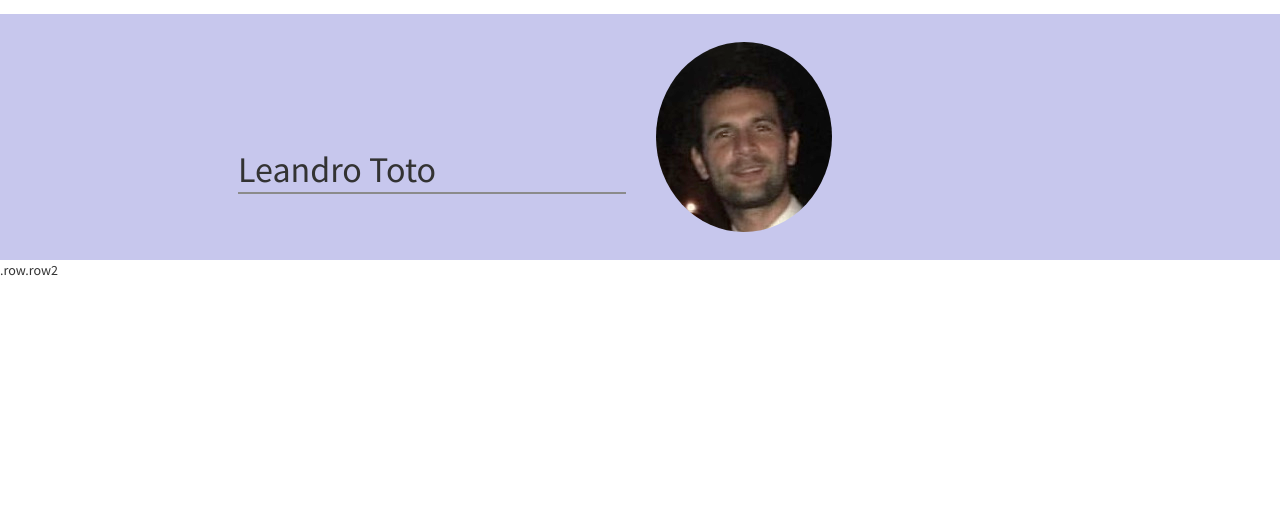
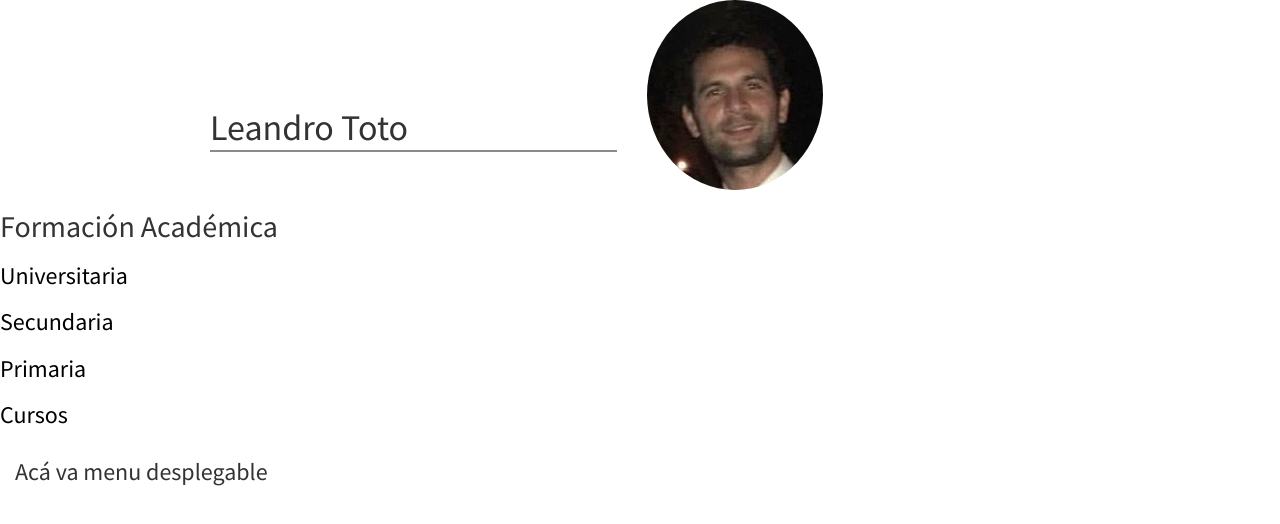
Before and after one commit to leandrototo/Proy-UTN, a plain HTML site: page index.html in a window 1280 px wide. Drawn offline with nearby package versions, Linux system fonts and the light colour scheme.

Commit message:
formacieon academica

```diff
--- a/estilos.css
+++ b/estilos.css
@@ -47,3 +47,10 @@ a:hover {
 a:active {
     text-decoration: none;
 }
+
+.formac {
+    float: left;
+}
+.text-experiencia.{
+    float: right;
+}
--- a/index.html
+++ b/index.html
@@ -19,7 +19,7 @@
 </head>
 <body>
     <div class="container-float">
-        <div class="row row1">
+        <div class="row">
             <div class="col-md-4 nombre">
                 <h1 class="LT">Leandro Toto</h1>
             </div>
@@ -27,7 +27,58 @@
                 <img class="foto" src="foto4x42.jpg" alt="Foto 4x4">
             </div>
         </div>
-        .row.row2
+        <div class="row">
+            <div class="col-md-4 formac">
+                <h2>Formación Académica</h2>
+                <ul class="lista-estudios" >
+                    <li>
+                        <a href="#">
+                            <h3>Universitaria</h3>
+                        </a>
+                    </li>
+                    <li>
+                        <a href="#">
+                            <h3>Secundaria</h3>
+                        </a>
+                    </li>
+                    <li>
+                        <a href="#">
+                            <h3>Primaria</h3>
+                        </a>
+                    </li>
+                    <li>
+                        <a href="#">
+                            <h3>Cursos</h3>
+                        </a>
+                    </li>
+                </ul>
+            </div>
+        </div>
+        <div class="col-md-8 text-experiencia">
+                <h3>Acá va menu desplegable</h3>
+        </div>
+        <!--
+        <div class="row row3">
+                <h3>Experiencia Laboral</h3>
+                <div class="acordeon">
+                    <h4>
+                        Aerolíneas Argentinas
+                    </h4>
+                    <h4>
+                        Edenor
+                    </h4>
+                    <h4>
+                        Telefónica
+                    </h4>
+                    <h4>
+                        SAP
+                    </h4>
+                    <h4>
+                        Tecpetrol
+                    </h4>
+                </div>
+        </div> -->
+
 
 
 
@@ -39,6 +90,8 @@
                </div>
             </div>
         </div> -->
+
+        <!-- Fin del div container -->
     </div>
     <script src="https://code.jquery.com/jquery-3.2.1.slim.min.js" integrity="sha384-KJ3o2DKtIkvYIK3UENzmM7KCkRr/rE9/Qpg6aAZGJwFDMVNA/GpGFF93hXpG5KkN" crossorigin="anonymous"></script>
 <!-- Latest compiled and minified JavaScript -->
```
